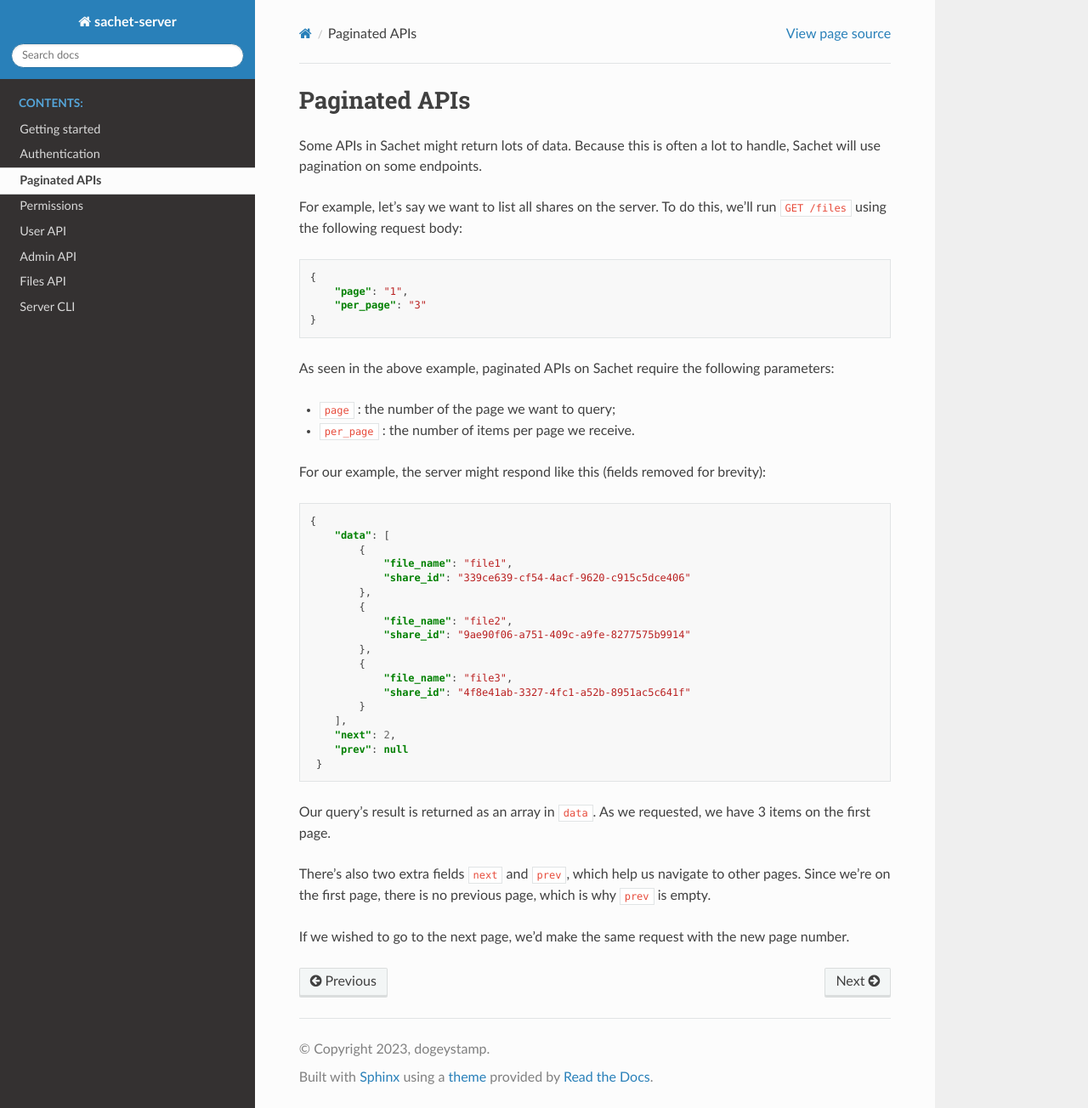
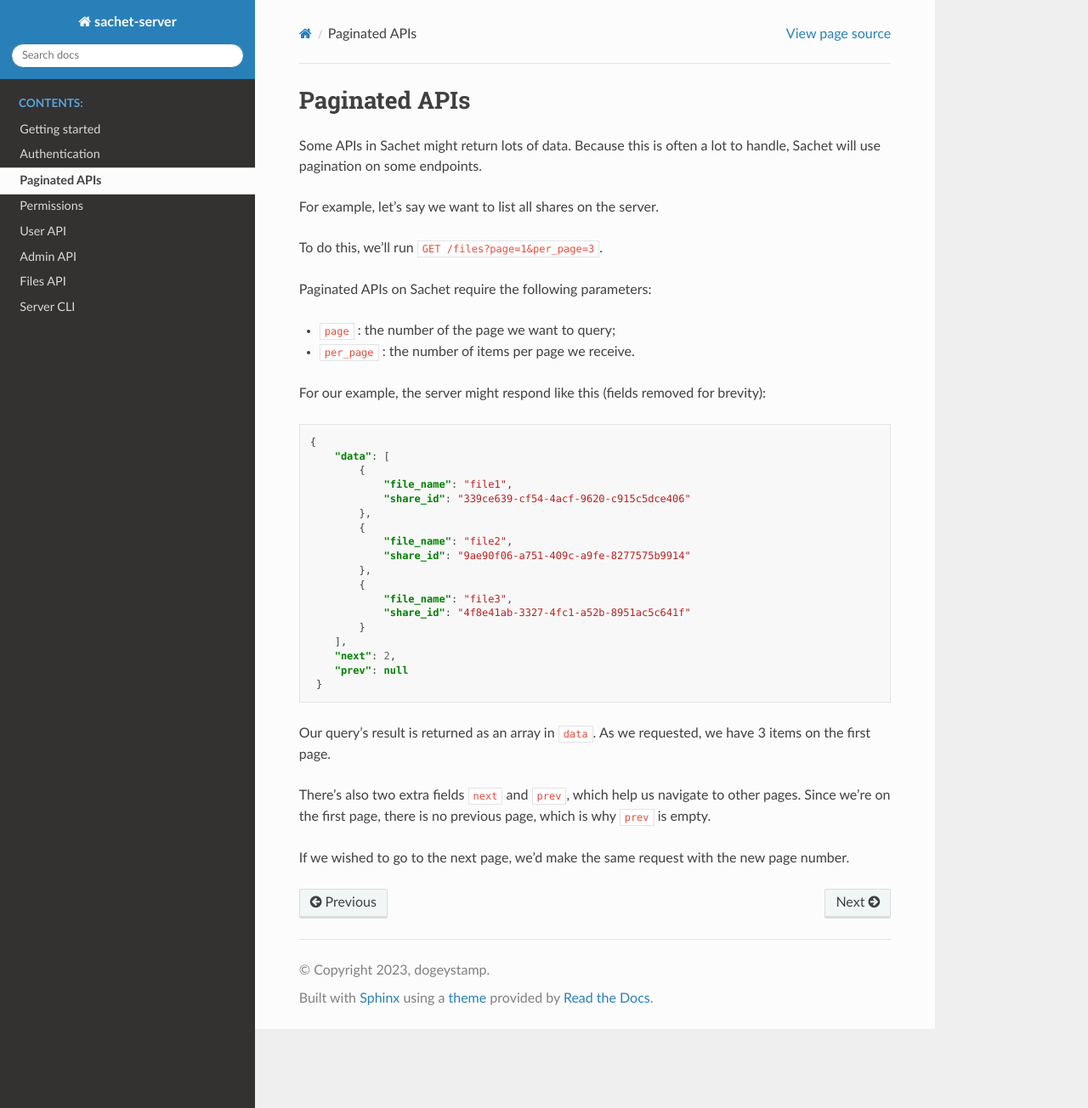
Before and after one commit to dogeystamp/sachet-server, a Sphinx documentation site: the page built from docs/pagination.rst, in a window 1280 px wide and 1304 px high. Shown: the whole window at 85% size. Built offline with Sphinx 7.4.7 and the Read the Docs theme 2.0.0, drawn with Linux system fonts in a browser that asks for light colours.

Commit message:
paginated APIs use parameters instead of a JSON body
*apparently* it's bad practice to send JSON in a GET request so

```diff
--- a/docs/pagination.rst
+++ b/docs/pagination.rst
@@ -7,16 +7,10 @@ Some APIs in Sachet might return lots of data.
 Because this is often a lot to handle, Sachet will use pagination on some endpoints.
 
 For example, let's say we want to list all shares on the server.
-To do this, we'll run ``GET /files`` using the following request body:
 
-.. code-block:: json
+To do this, we'll run ``GET /files?page=1&per_page=3``.
 
-    {
-        "page": "1",
-        "per_page": "3"
-    }
-
-As seen in the above example, paginated APIs on Sachet require the following parameters:
+Paginated APIs on Sachet require the following parameters:
 
 * ``page`` : the number of the page we want to query;
 * ``per_page`` : the number of items per page we receive.
```
Also changed, not shown: 3 other files.
